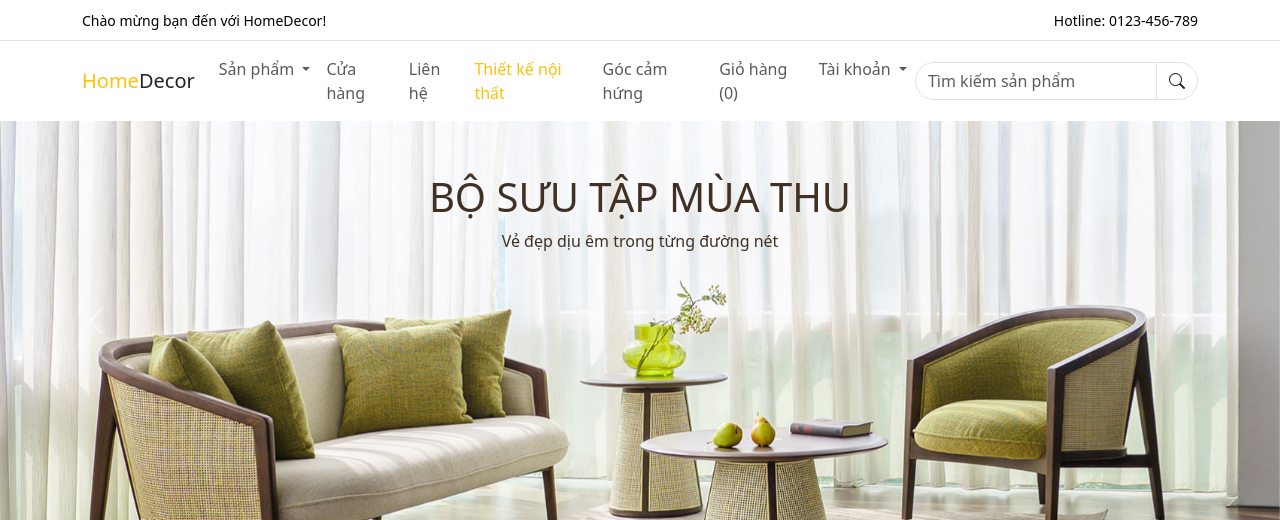
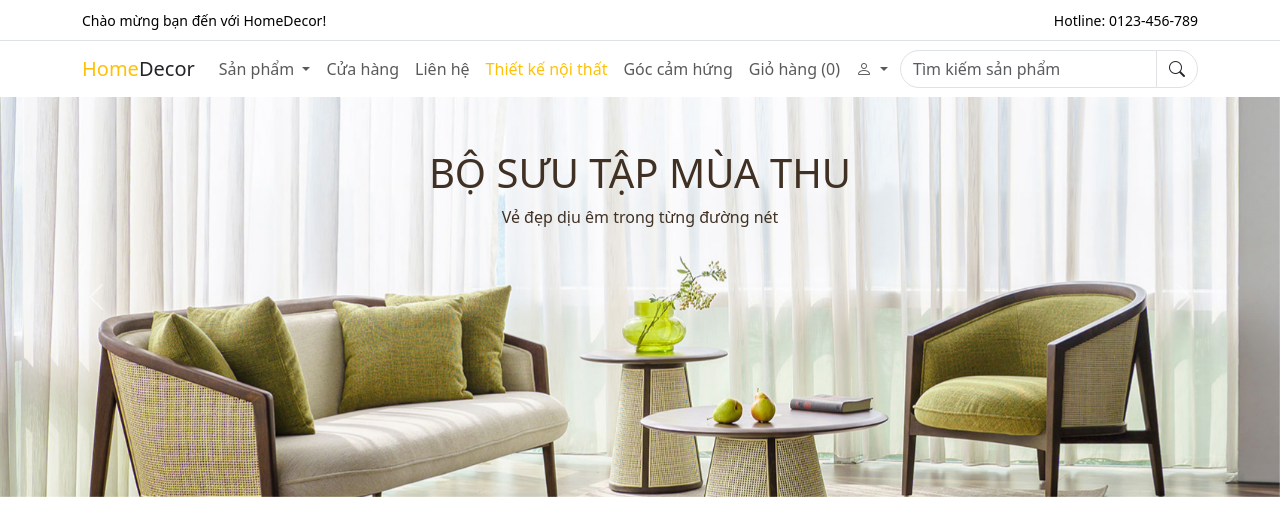
Before and after one commit to pnminh52/HomeDecor_PRO1014_Final, a PHP site: page /homedecorfinal/ in a window 1280 px wide. Shown: the top 520 px of the page. Run offline with PHP 8.4, Linux system fonts and the light colour scheme; data that the repository does not hold is empty.

Commit message:
icon ui fixfix

```diff
--- a/views/clients/header.php
+++ b/views/clients/header.php
@@ -94,8 +94,9 @@
                             <a class="nav-link" href="<?= ROOT_URL . '?ctl=view-cart' ?>">Giỏ hàng (<?= $_SESSION['totalQuantity']?? '0' ?>)</a>
                         </li>
                         <li class="nav-item dropdown">
-    <a class="nav-link dropdown-toggle" href="#" id="authDropdown" role="button" data-bs-toggle="dropdown" aria-expanded="false" <?=$_SESSION['user']['fullname']??''?>>
-        Tài khoản
+    <a class="nav-link dropdown-toggle d-flex align-items-center" href="#" id="authDropdown" role="button" data-bs-toggle="dropdown" aria-expanded="false">
+        <i class="bi bi-person me-1"></i>
+
     </a>
     <ul class="dropdown-menu dropdown-menu-end" aria-labelledby="authDropdown">
         <?php if (isset($_SESSION['user'])): ?>
@@ -120,6 +121,7 @@
 
 
 
+
                     </ul>
                     <form class="d-flex" action="/homedecorfinal/" method="GET">
     <input type="hidden" name="ctl" value="search">
```
